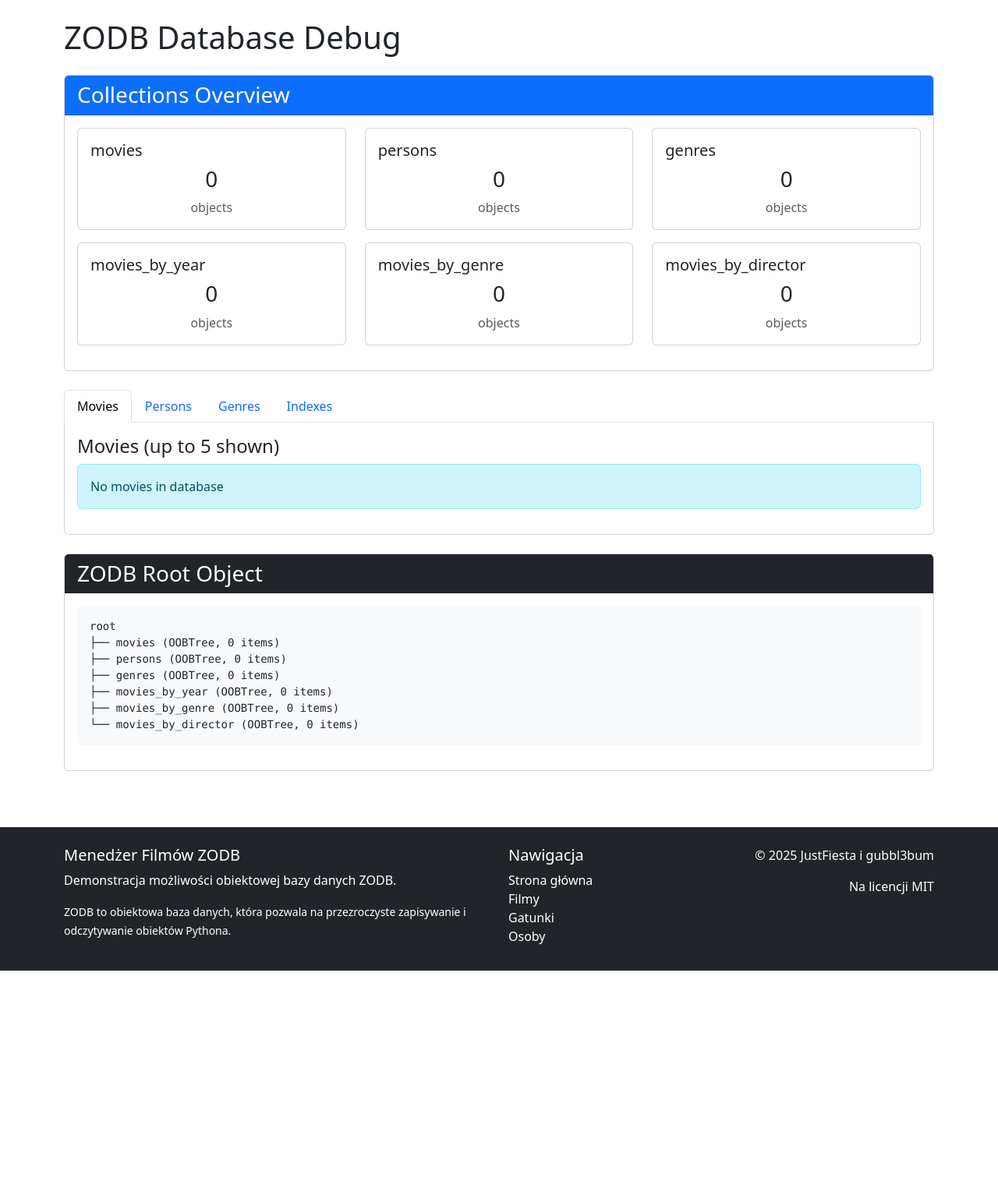
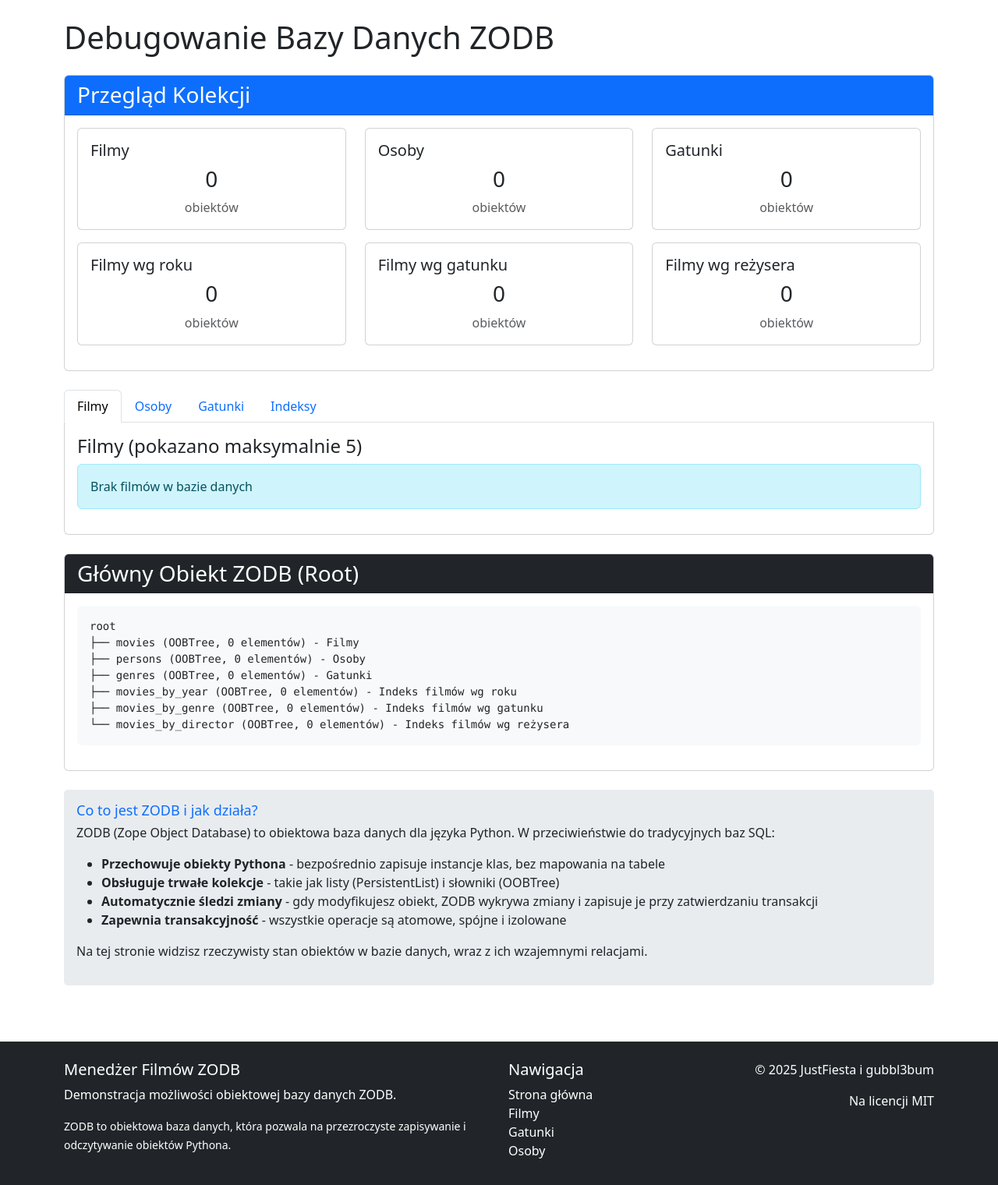
Before and after one commit to JustFiesta/ZODB-film-manager, a Flask app: page /database_debug in a window 1280 px wide. Shown: the part 56-1576 px from the top of the page at 78% size. Before the commit the page ends 1301 px from the top, so only its background shows below. Run offline with Flask 3, Linux system fonts and the light colour scheme; data that the repository does not hold is empty.

Commit message:
Update README.md and database_debug.html for localization and Docker setup improvements

```diff
--- a/web/templates/database_debug.html
+++ b/web/templates/database_debug.html
@@ -3,13 +3,13 @@
 {% block title %}ZODB Debug - Menedżer Filmów ZODB{% endblock %}
 
 {% block content %}
-<h1 class="mb-4">ZODB Database Debug</h1>
+<h1 class="mb-4">Debugowanie Bazy Danych ZODB</h1>
 
 <div class="row mb-4">
     <div class="col-md-12">
         <div class="card">
             <div class="card-header bg-primary text-white">
-                <h3 class="mb-0">Collections Overview</h3>
+                <h3 class="mb-0">Przegląd Kolekcji</h3>
             </div>
             <div class="card-body">
                 <div class="row">
@@ -17,9 +17,17 @@
                         <div class="col-md-4 mb-3">
                             <div class="card h-100">
                                 <div class="card-body">
-                                    <h5 class="card-title">{{ collection }}</h5>
+                                    <h5 class="card-title">
+                                        {% if collection == 'movies' %}Filmy
+                                        {% elif collection == 'persons' %}Osoby
+                                        {% elif collection == 'genres' %}Gatunki
+                                        {% elif collection == 'movies_by_year' %}Filmy wg roku
+                                        {% elif collection == 'movies_by_genre' %}Filmy wg gatunku
+                                        {% elif collection == 'movies_by_director' %}Filmy wg reżysera
+                                        {% else %}{{ collection }}{% endif %}
+                                    </h5>
                                     <h3 class="card-text text-center">{{ count }}</h3>
-                                    <p class="card-text text-muted text-center">objects</p>
+                                    <p class="card-text text-muted text-center">obiektów</p>
                                 </div>
                             </div>
                         </div>
@@ -35,32 +43,32 @@
         <ul class="nav nav-tabs" id="myTab" role="tablist">
             <li class="nav-item" role="presentation">
                 <button class="nav-link active" id="movies-tab" data-bs-toggle="tab" data-bs-target="#movies" type="button" role="tab">
-                    Movies
+                    Filmy
                 </button>
             </li>
             <li class="nav-item" role="presentation">
                 <button class="nav-link" id="persons-tab" data-bs-toggle="tab" data-bs-target="#persons" type="button" role="tab">
-                    Persons
+                    Osoby
                 </button>
             </li>
             <li class="nav-item" role="presentation">
                 <button class="nav-link" id="genres-tab" data-bs-toggle="tab" data-bs-target="#genres" type="button" role="tab">
-                    Genres
+                    Gatunki
                 </button>
             </li>
             <li class="nav-item" role="presentation">
                 <button class="nav-link" id="indexes-tab" data-bs-toggle="tab" data-bs-target="#indexes" type="button" role="tab">
-                    Indexes
+                    Indeksy
                 </button>
             </li>
         </ul>
 
         <div class="tab-content" id="myTabContent">
-            <!-- Movies Tab -->
+            <!-- Zakładka Filmy -->
             <div class="tab-pane fade show active" id="movies" role="tabpanel">
                 <div class="card border-top-0 rounded-0 rounded-bottom">
                     <div class="card-body">
-                        <h4>Movies (up to 5 shown)</h4>
+                        <h4>Filmy (pokazano maksymalnie 5)</h4>
                         {% if sample_objects.movies %}
                             <div class="accordion" id="moviesAccordion">
                                 {% for movie in sample_objects.movies %}
@@ -73,38 +81,38 @@
                                         </h2>
                                         <div id="movie{{ loop.index }}" class="accordion-collapse collapse">
                                             <div class="accordion-body">
-                                                <pre class="bg-light p-3 rounded"><code>Title: {{ movie.title }}
-Year: {{ movie.year }}
-Director: {{ movie.director.name if movie.director else 'None' }}
-Rating: {{ movie.rating if movie.rating else 'None' }}
-Date Watched: {{ movie.date_watched if movie.date_watched else 'None' }}
-Date Added: {{ movie.date_added }}
-Comment: {{ movie.comment if movie.comment else 'None' }}
+                                                <pre class="bg-light p-3 rounded"><code>Tytuł: {{ movie.title }}
+Rok: {{ movie.year }}
+Reżyser: {{ movie.director.name if movie.director else 'Brak' }}
+Ocena: {{ movie.rating if movie.rating else 'Brak' }}
+Data obejrzenia: {{ movie.date_watched if movie.date_watched else 'Brak' }}
+Data dodania: {{ movie.date_added }}
+Komentarz: {{ movie.comment if movie.comment else 'Brak' }}
 
-Genres ({{ movie.genres|length }}):
+Gatunki ({{ movie.genres|length }}):
 {% for genre in movie.genres %}  - {{ genre.name }}
-{% else %}  None{% endfor %}
+{% else %}  Brak{% endfor %}
 
-Cast ({{ movie.cast|length }}):
+Obsada ({{ movie.cast|length }}):
 {% for actor in movie.cast %}  - {{ actor.name }}
-{% else %}  None{% endfor %}</code></pre>
+{% else %}  Brak{% endfor %}</code></pre>
                                             </div>
                                         </div>
                                     </div>
                                 {% endfor %}
                             </div>
                         {% else %}
-                            <div class="alert alert-info">No movies in database</div>
+                            <div class="alert alert-info">Brak filmów w bazie danych</div>
                         {% endif %}
                     </div>
                 </div>
             </div>
 
-            <!-- Persons Tab -->
+            <!-- Zakładka Osoby -->
             <div class="tab-pane fade" id="persons" role="tabpanel">
                 <div class="card border-top-0 rounded-0 rounded-bottom">
                     <div class="card-body">
-                        <h4>Persons (up to 5 shown)</h4>
+                        <h4>Osoby (pokazano maksymalnie 5)</h4>
                         {% if sample_objects.persons %}
                             <div class="accordion" id="personsAccordion">
                                 {% for person in sample_objects.persons %}
@@ -114,41 +122,41 @@ Cast ({{ movie.cast|length }}):
                                                     data-bs-target="#person{{ loop.index }}">
                                                 {{ person.name }}
                                                 {% if person.movies_directed %}
-                                                    <span class="badge bg-primary ms-2">Director</span>
+                                                    <span class="badge bg-primary ms-2">Reżyser</span>
                                                 {% endif %}
                                                 {% if person.movies_acted %}
-                                                    <span class="badge bg-info text-dark ms-2">Actor</span>
+                                                    <span class="badge bg-info text-dark ms-2">Aktor</span>
                                                 {% endif %}
                                             </button>
                                         </h2>
                                         <div id="person{{ loop.index }}" class="accordion-collapse collapse">
                                             <div class="accordion-body">
-                                                <pre class="bg-light p-3 rounded"><code>Name: {{ person.name }}
+                                                <pre class="bg-light p-3 rounded"><code>Imię i nazwisko: {{ person.name }}
 
-Directed movies ({{ person.movies_directed|length }}):
+Filmy wyreżyserowane ({{ person.movies_directed|length }}):
 {% for movie in person.movies_directed %}  - {{ movie.title }} ({{ movie.year }})
-{% else %}  None{% endfor %}
+{% else %}  Brak{% endfor %}
 
-Acting roles ({{ person.movies_acted|length }}):
+Role aktorskie ({{ person.movies_acted|length }}):
 {% for movie in person.movies_acted %}  - {{ movie.title }} ({{ movie.year }})
-{% else %}  None{% endfor %}</code></pre>
+{% else %}  Brak{% endfor %}</code></pre>
                                             </div>
                                         </div>
                                     </div>
                                 {% endfor %}
                             </div>
                         {% else %}
-                            <div class="alert alert-info">No persons in database</div>
+                            <div class="alert alert-info">Brak osób w bazie danych</div>
                         {% endif %}
                     </div>
                 </div>
             </div>
 
-            <!-- Genres Tab -->
+            <!-- Zakładka Gatunki -->
             <div class="tab-pane fade" id="genres" role="tabpanel">
                 <div class="card border-top-0 rounded-0 rounded-bottom">
                     <div class="card-body">
-                        <h4>Genres (up to 5 shown)</h4>
+                        <h4>Gatunki (pokazano maksymalnie 5)</h4>
                         {% if sample_objects.genres %}
                             <div class="accordion" id="genresAccordion">
                                 {% for genre in sample_objects.genres %}
@@ -156,39 +164,39 @@ Acting roles ({{ person.movies_acted|length }}):
                                         <h2 class="accordion-header">
                                             <button class="accordion-button collapsed" type="button" data-bs-toggle="collapse"
                                                     data-bs-target="#genre{{ loop.index }}">
-                                                {{ genre.name }} ({{ genre.movies|length }} movies)
+                                                {{ genre.name }} ({{ genre.movies|length }} filmów)
                                             </button>
                                         </h2>
                                         <div id="genre{{ loop.index }}" class="accordion-collapse collapse">
                                             <div class="accordion-body">
-                                                <pre class="bg-light p-3 rounded"><code>Name: {{ genre.name }}
+                                                <pre class="bg-light p-3 rounded"><code>Nazwa: {{ genre.name }}
 
-Movies ({{ genre.movies|length }}):
+Filmy ({{ genre.movies|length }}):
 {% for movie in genre.movies %}  - {{ movie.title }} ({{ movie.year }})
-{% else %}  None{% endfor %}</code></pre>
+{% else %}  Brak{% endfor %}</code></pre>
                                             </div>
                                         </div>
                                     </div>
                                 {% endfor %}
                             </div>
                         {% else %}
-                            <div class="alert alert-info">No genres in database</div>
+                            <div class="alert alert-info">Brak gatunków w bazie danych</div>
                         {% endif %}
                     </div>
                 </div>
             </div>
 
-            <!-- Indexes Tab -->
+            <!-- Zakładka Indeksy -->
             <div class="tab-pane fade" id="indexes" role="tabpanel">
                 <div class="card border-top-0 rounded-0 rounded-bottom">
                     <div class="card-body">
-                        <h4>ZODB Indexes</h4>
+                        <h4>Indeksy ZODB</h4>
 
                         <div class="row">
                             <div class="col-md-4">
                                 <div class="card mb-3">
                                     <div class="card-header">
-                                        <h5 class="mb-0">Years</h5>
+                                        <h5 class="mb-0">Lata produkcji</h5>
                                     </div>
                                     <div class="card-body">
                                         {% if indexes.years %}
@@ -203,7 +211,7 @@ Movies ({{ genre.movies|length }}):
                                                 {% endfor %}
                                             </ul>
                                         {% else %}
-                                            <div class="alert alert-info">No year indexes</div>
+                                            <div class="alert alert-info">Brak indeksów lat</div>
                                         {% endif %}
                                     </div>
                                 </div>
@@ -212,7 +220,7 @@ Movies ({{ genre.movies|length }}):
                             <div class="col-md-4">
                                 <div class="card mb-3">
                                     <div class="card-header">
-                                        <h5 class="mb-0">Genres</h5>
+                                        <h5 class="mb-0">Gatunki</h5>
                                     </div>
                                     <div class="card-body">
                                         {% if indexes.genres %}
@@ -227,7 +235,7 @@ Movies ({{ genre.movies|length }}):
                                                 {% endfor %}
                                             </ul>
                                         {% else %}
-                                            <div class="alert alert-info">No genre indexes</div>
+                                            <div class="alert alert-info">Brak indeksów gatunków</div>
                                         {% endif %}
                                     </div>
                                 </div>
@@ -236,7 +244,7 @@ Movies ({{ genre.movies|length }}):
                             <div class="col-md-4">
                                 <div class="card mb-3">
                                     <div class="card-header">
-                                        <h5 class="mb-0">Directors</h5>
+                                        <h5 class="mb-0">Reżyserzy</h5>
                                     </div>
                                     <div class="card-body">
                                         {% if indexes.directors %}
@@ -251,7 +259,7 @@ Movies ({{ genre.movies|length }}):
                                                 {% endfor %}
                                             </ul>
                                         {% else %}
-                                            <div class="alert alert-info">No director indexes</div>
+                                            <div class="alert alert-info">Brak indeksów reżyserów</div>
                                         {% endif %}
                                     </div>
                                 </div>
@@ -266,16 +274,30 @@ Movies ({{ genre.movies|length }}):
 
 <div class="card mb-4">
     <div class="card-header bg-dark text-white">
-        <h3 class="mb-0">ZODB Root Object</h3>
+        <h3 class="mb-0">Główny Obiekt ZODB (Root)</h3>
     </div>
     <div class="card-body">
         <pre class="bg-light p-3 rounded"><code>root
-├── movies (OOBTree, {{ collections.movies }} items)
-├── persons (OOBTree, {{ collections.persons }} items)
-├── genres (OOBTree, {{ collections.genres }} items)
-├── movies_by_year (OOBTree, {{ collections.movies_by_year }} items)
-├── movies_by_genre (OOBTree, {{ collections.movies_by_genre }} items)
-└── movies_by_director (OOBTree, {{ collections.movies_by_director }} items)</code></pre>
+├── movies (OOBTree, {{ collections.movies }} elementów) - Filmy
+├── persons (OOBTree, {{ collections.persons }} elementów) - Osoby
+├── genres (OOBTree, {{ collections.genres }} elementów) - Gatunki
+├── movies_by_year (OOBTree, {{ collections.movies_by_year }} elementów) - Indeks filmów wg roku
+├── movies_by_genre (OOBTree, {{ collections.movies_by_genre }} elementów) - Indeks filmów wg gatunku
+└── movies_by_director (OOBTree, {{ collections.movies_by_director }} elementów) - Indeks filmów wg reżysera</code></pre>
     </div>
 </div>
+
+<div class="zodb-feature p-3 mb-4">
+    <h3>Co to jest ZODB i jak działa?</h3>
+    <p>ZODB (Zope Object Database) to obiektowa baza danych dla języka Python. W przeciwieństwie do tradycyjnych baz SQL:</p>
+
+    <ul>
+        <li><strong>Przechowuje obiekty Pythona</strong> - bezpośrednio zapisuje instancje klas, bez mapowania na tabele</li>
+        <li><strong>Obsługuje trwałe kolekcje</strong> - takie jak listy (PersistentList) i słowniki (OOBTree)</li>
+        <li><strong>Automatycznie śledzi zmiany</strong> - gdy modyfikujesz obiekt, ZODB wykrywa zmiany i zapisuje je przy zatwierdzaniu transakcji</li>
+        <li><strong>Zapewnia transakcyjność</strong> - wszystkie operacje są atomowe, spójne i izolowane</li>
+    </ul>
+
+    <p>Na tej stronie widzisz rzeczywisty stan obiektów w bazie danych, wraz z ich wzajemnymi relacjami.</p>
+</div>
 {% endblock %}
```
Also changed, not shown: README.md.
